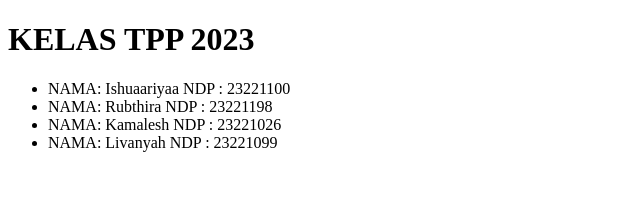
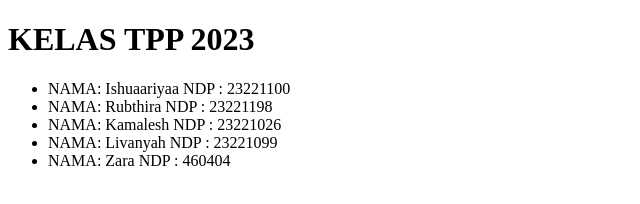
Before and after one commit to ISHUAARIYAA/datapelajar, a plain HTML site: page index.html in a window 1280 px wide. Shown: the whole page, without its empty margins (0-640 px from the left). Drawn offline with Linux system fonts and the light colour scheme.

Commit message:
mengubahkan file index

```diff
--- a/index.html
+++ b/index.html
@@ -14,6 +14,7 @@
         <li>NAMA: Rubthira    NDP : 23221198</li>
         <li>NAMA: Kamalesh    NDP : 23221026</li>
         <li>NAMA: Livanyah    NDP : 23221099</li>
+        <li>NAMA: Zara        NDP : 460404  </li>
     </ul>
 </body>
 </html>
```
